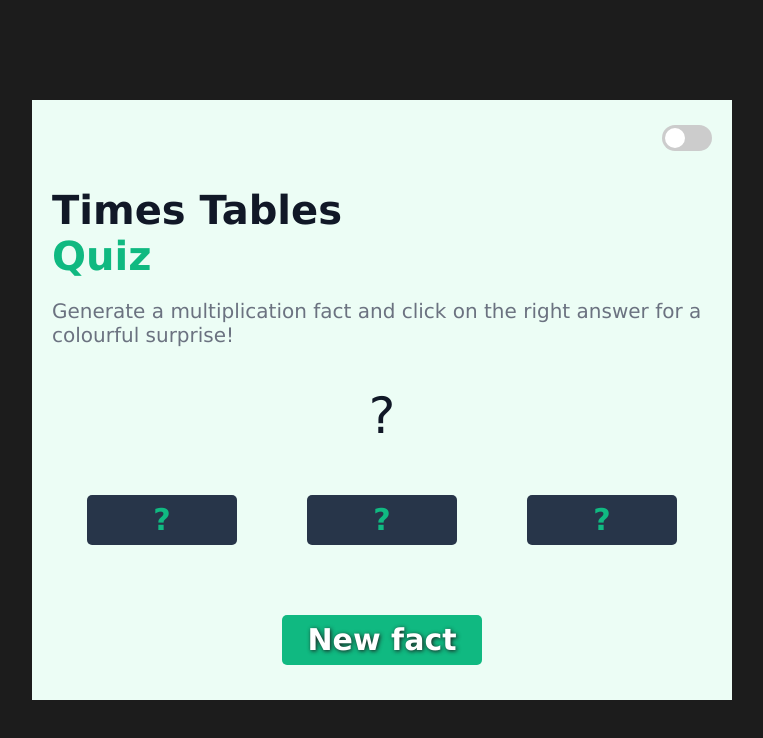
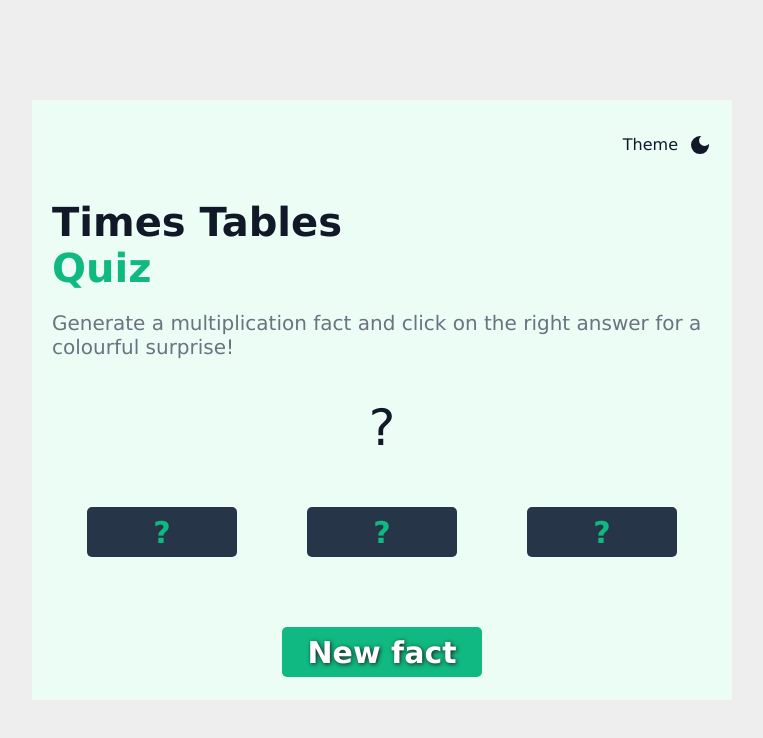
Before and after one commit to FrancesHitchcock/times-tables-quiz, a plain HTML site: page index.html in a window 1280 px wide. Shown: the whole page, without its empty margins (258-1021 px from the left). Drawn offline with nearby package versions, Linux system fonts and the light colour scheme.

Commit message:
Change slider style mode switch to dark and light mode svgs

```diff
--- a/index.html
+++ b/index.html
@@ -9,14 +9,18 @@
 <body>
     <div id="wrapper">
       <header>
-         <!-- <div class="section" id="mode-btn">
+         <div class="ctrl-button-container">
+            <label class="toggle">
+               <p>Theme</p>
+               <input id="mode-btn" type="checkbox">
+               <!-- google font icons dark mode and light mode svgs -->
+               <div class="mode-icon">
+                  <svg xmlns="http://www.w3.org/2000/svg" height="24px" viewBox="0 -960 960 960" width="24px" fill="currentColor"><path d="M480-120q-150 0-255-105T120-480q0-150 105-255t255-105q14 0 27.5 1t26.5 3q-41 29-65.5 75.5T444-660q0 90 63 153t153 63q55 0 101-24.5t75-65.5q2 13 3 26.5t1 27.5q0 150-105 255T480-120Z"/></svg>
 
-         </div> -->
-         <label class="toggle">
-            <input id="mode-btn" type="checkbox">
-            <span class="slider"></span>
-         </label>
-
+                  <svg xmlns="http://www.w3.org/2000/svg" height="24px" viewBox="0 -960 960 960" width="24px" fill="currentColor"><path d="M338.5-338.5Q280-397 280-480t58.5-141.5Q397-680 480-680t141.5 58.5Q680-563 680-480t-58.5 141.5Q563-280 480-280t-141.5-58.5ZM200-440H40v-80h160v80Zm720 0H760v-80h160v80ZM440-760v-160h80v160h-80Zm0 720v-160h80v160h-80ZM256-650l-101-97 57-59 96 100-52 56Zm492 496-97-101 53-55 101 97-57 59Zm-98-550 97-101 59 57-100 96-56-52ZM154-212l101-97 55 53-97 101-59-57Z"/></svg>
+               </div>
+            </label>
+         </div>
       </header>
       <main>
          <section class="section" id="title-container">
--- a/styles.css
+++ b/styles.css
@@ -1,20 +1,16 @@
-
-html {
-    margin: 0;
-    background-color: #1C1C1C;
-}
 
 :root {
     --background-color: #ECFDF5;
+    --body-background-color: #EEE;
     --text-color: #111827;
     --secondary-text-color: #6B7280;
 }
-
 
 /* The site automatically adapt its theme to match the user's browser / operating system preference */
 @media (prefers-color-scheme: dark) {
   :root {
     --background-color: #1F2937;
+    --body-background-color: #1C1C1C;
     --text-color: #fff;
     --secondary-text-color: #D5D4D8;
   }
@@ -22,6 +18,7 @@ html {
 
 html.dark-mode {
     --background-color: #1F2937;
+    --body-background-color: #1C1C1C;
     --text-color: #fff;
     --secondary-text-color: #D5D4D8;
 }
@@ -30,7 +27,7 @@ body {
     color: #FFFFFF;
     margin: 0;
     height: 100vh;
-    background-color: #1C1C1C;
+    background-color: var(--body-background-color);
     text-align: left;
     display: flex;
     justify-content: center;
@@ -144,7 +141,55 @@ header {
 
 /* Mode Button */
 
+.ctrl-button-container{
+    padding: 20px;
+    background-color: var(--background-color);
+    color: var(--text-color);
+}
+
 .toggle {
+    display: flex;
+    justify-content: flex-end;
+    align-items: center;
+    gap: 10px;
+}
+
+.toggle p {
+    margin: 0;
+}
+
+#mode-btn {
+    display: none;
+}
+
+.mode-icon {
+    position: relative;
+    display: flex;
+    cursor: pointer;
+    width: 24px;
+    height: 24px;
+}
+
+.mode-icon svg {
+    position: absolute;
+    top: 0;
+    left: 0;
+    transition: opacity 0.3s ease;
+}
+
+.mode-icon svg:last-child {
+    opacity: 0;
+}
+
+#mode-btn:checked + .mode-icon svg:first-child {
+    opacity: 0;
+}
+
+#mode-btn:checked + .mode-icon svg:last-child {
+    opacity: 1;
+}
+
+/* .toggle {
   position: relative;
   display: inline-block;
   width: 50px;
@@ -185,4 +230,4 @@ input:checked + .slider {
 
 input:checked + .slider::before {
   transform: translateX(24px);
-}
+} */
```
Also changed, not shown: images/dark_mode_icon.svg (deleted), images/light_mode_icon.svg (deleted).
